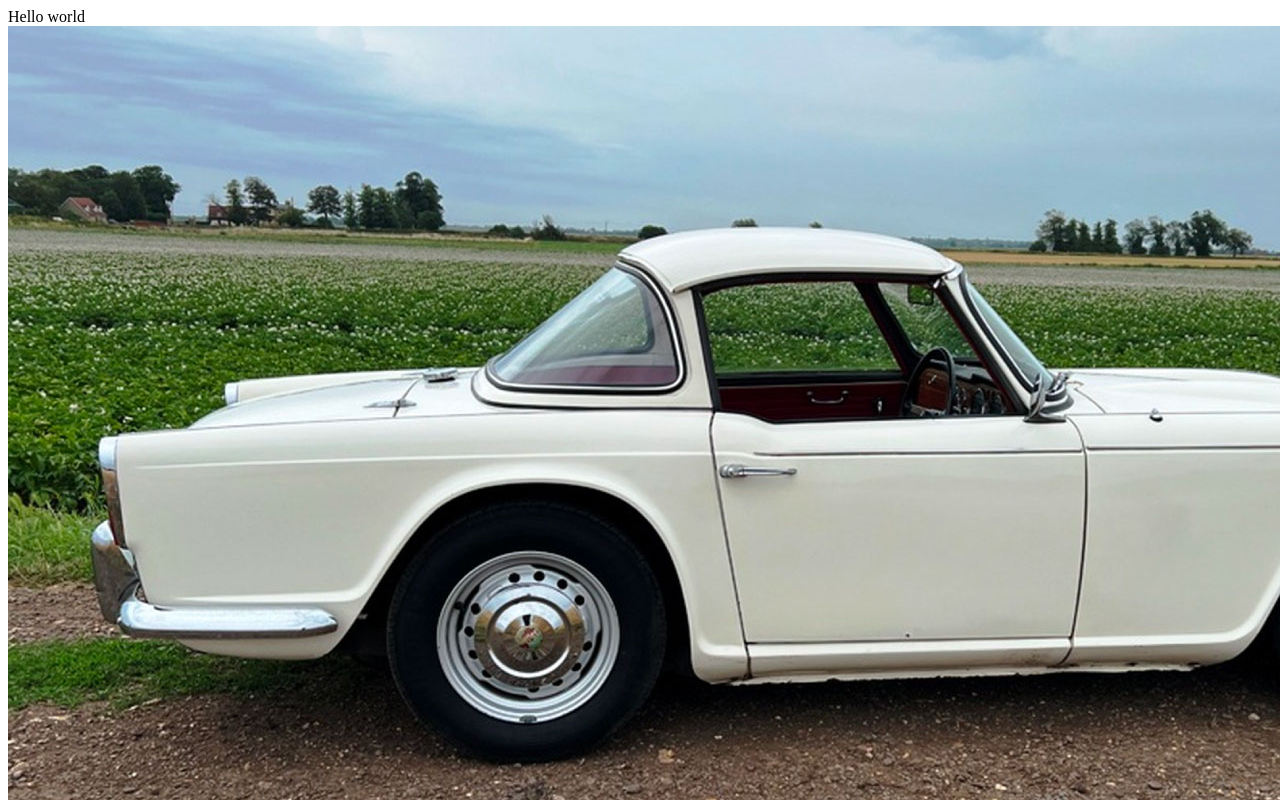
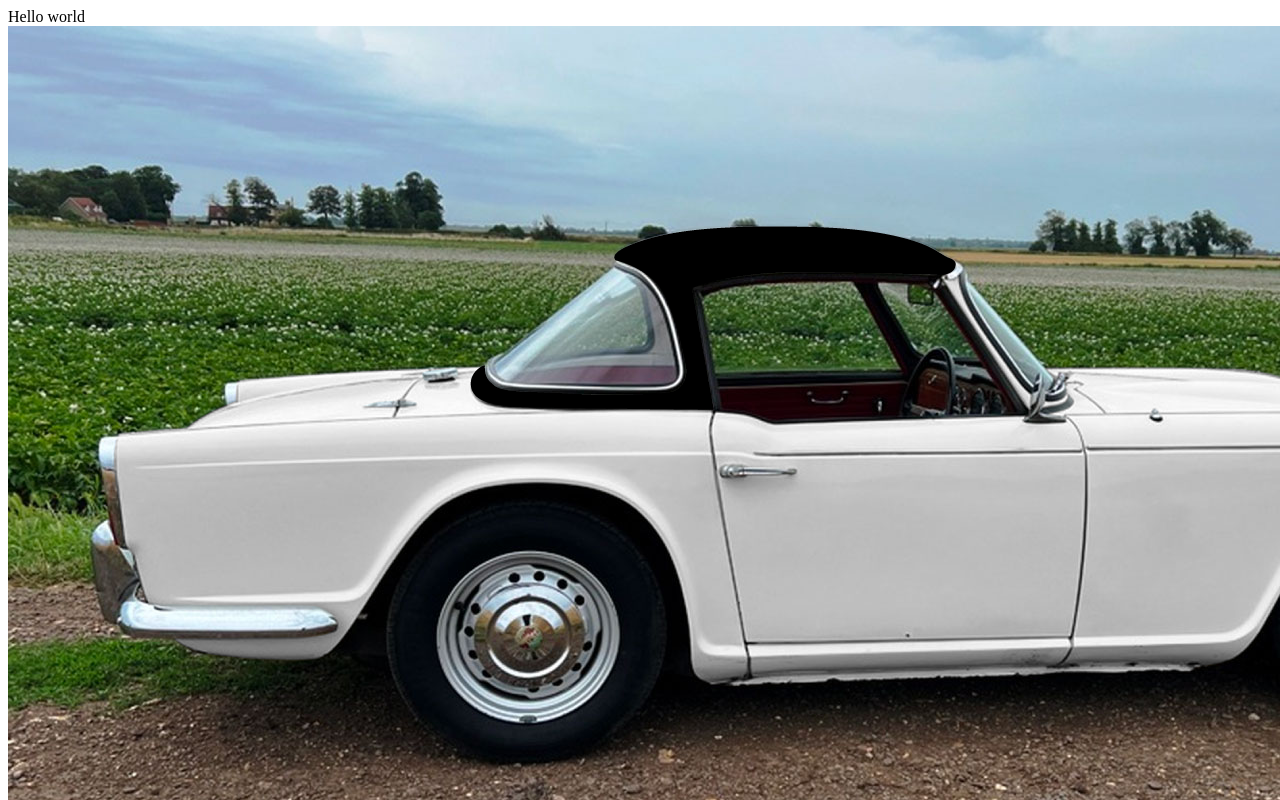
Before and after one commit to arallsopp/colouriser, an Angular app: page / in a window 1280 px wide. Shown: the top 800 px of the page. Built offline with nearby package versions, Linux system fonts and the light colour scheme.

Commit message:
experimenting with filters

```diff
--- a/src/app/app.component.html
+++ b/src/app/app.component.html
@@ -1,5 +1,7 @@
 Hello world
 
-<img src="assets/tr4a/background.jpg">
-<img src="assets/tr4a/body-mask.png">
-<img src="assets/tr4a/roof-mask.png">
+<div class="canvas">
+<img class="main" src="assets/tr4a/background.jpg">
+<img class="mask colorised" src="assets/tr4a/body-mask.png">
+<img class="mask" src="assets/tr4a/roof-mask.png">
+</div>
--- a/src/styles.css
+++ b/src/styles.css
@@ -1 +1,14 @@
-/* You can add global styles to this file, and also import other style files */
+.canvas{
+  position: relative;
+}
+.mask{
+  position:absolute;
+  top:0;
+}
+
+.colorised{
+  /* these are all trials */
+  mix-blend-mode: color;
+  filter: hue-rotate(45deg);
+  filter: brightness(585.5);
+}
```
